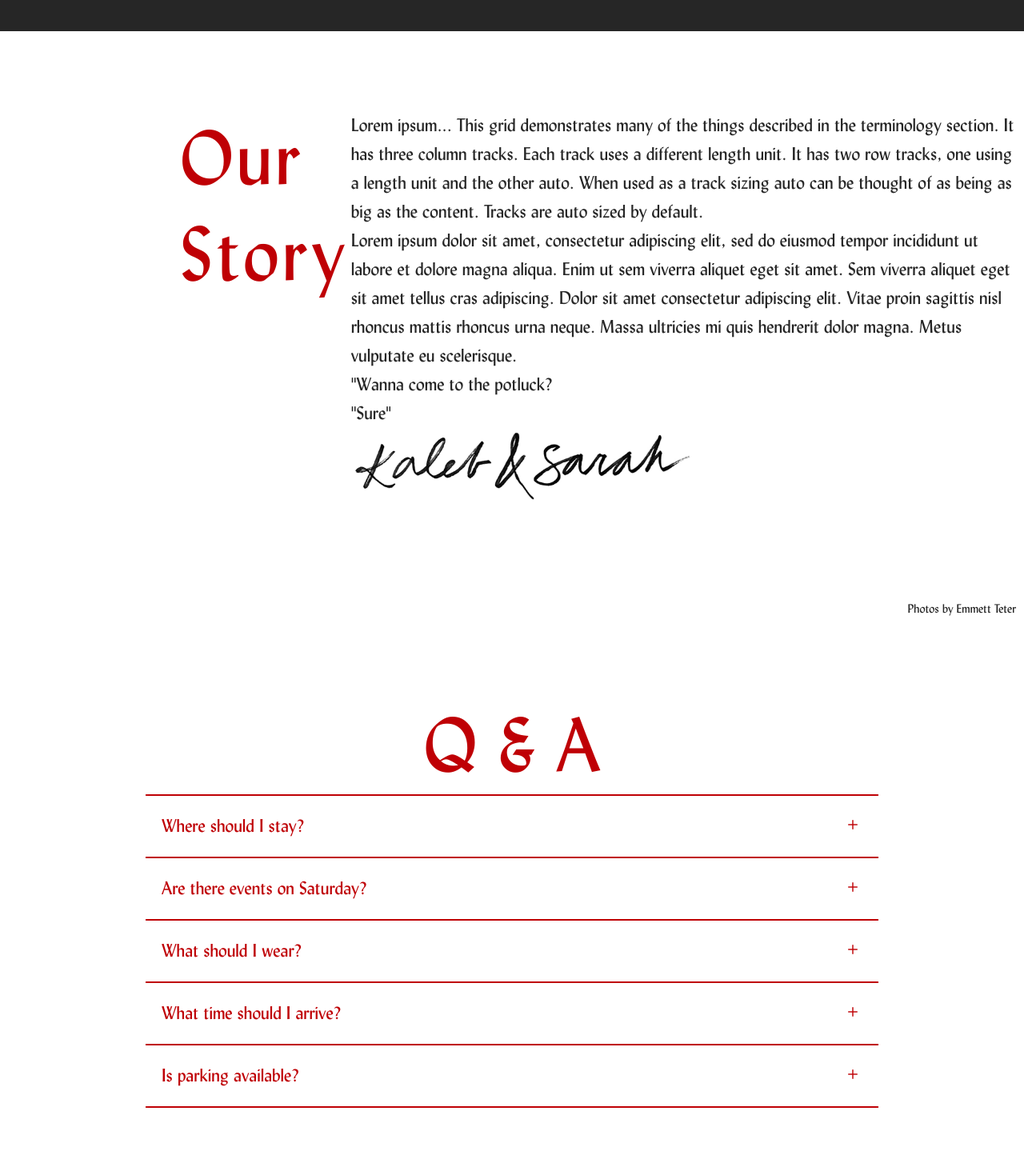
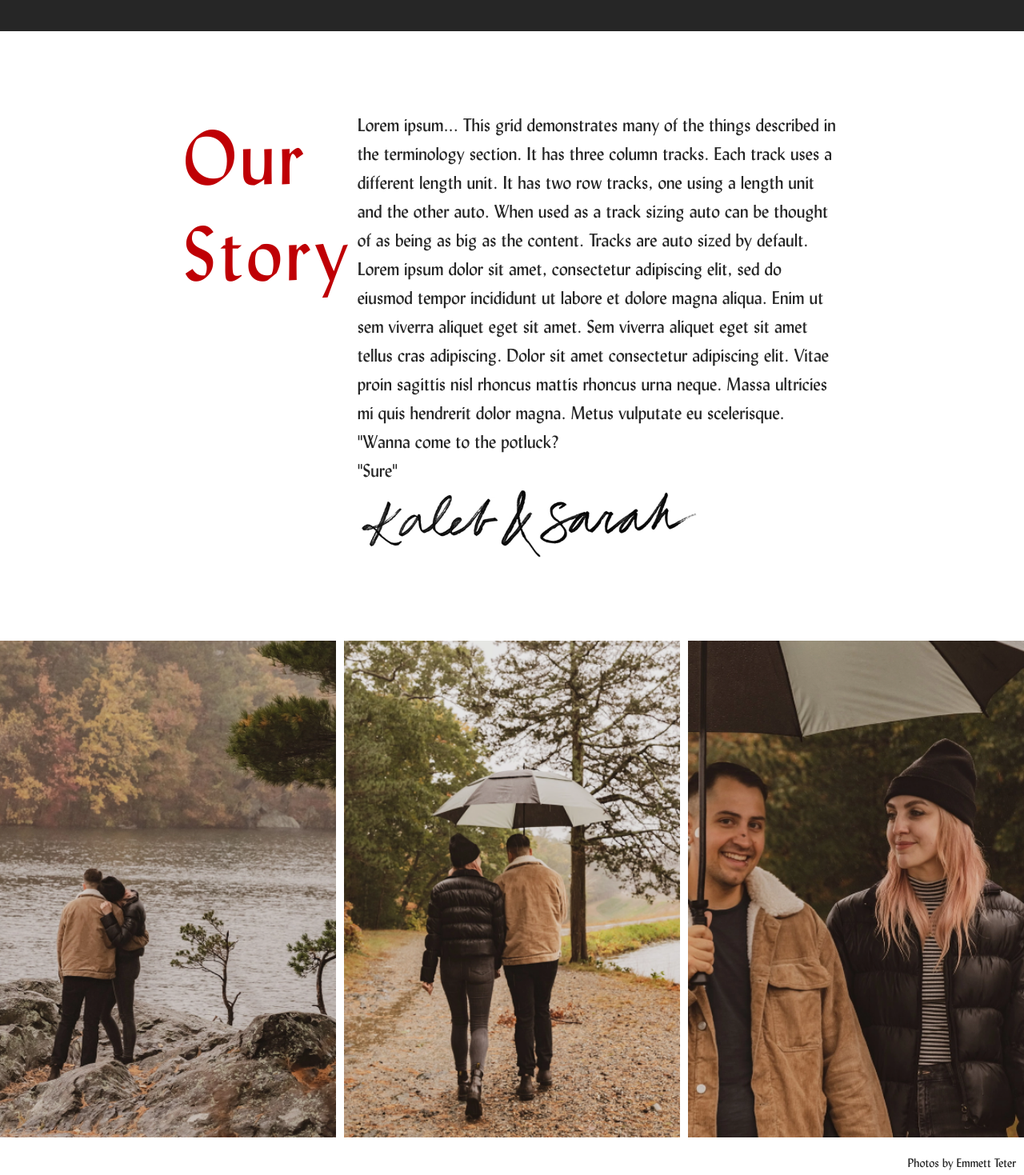
Before and after one commit to kalebingerick/wedding-website, a plain HTML site: page index.html in a window 1280 px wide. Shown: the part 1840-3309 px from the top of the page at 80% size. Drawn offline with nearby package versions, Linux system fonts and the light colour scheme.

Commit message:
Resize the our story section

```diff
--- a/index.html
+++ b/index.html
@@ -80,11 +80,11 @@
 
             <section id="about-us">
                 <div class="container-fluid">
-                    <div class="row">
-                        <header class="col-md-2 offset-md-2 col-sm-2 offset-sm-0">
+                    <div class="row gx-5">
+                        <header class="col-md-3 offset-md-2 col-lg-2">
                             <h1>Our Story</h1>
                         </header>
-                        <div class="col-8">
+                        <div class="col-md-6">
                             <p>Lorem ipsum... This grid demonstrates many of the things described in the terminology section. It has three column tracks. Each track uses a different length unit. It has two row tracks, one using a length unit and the other auto. When used as a track sizing auto can be thought of as being as big as the content. Tracks are auto sized by default.
                             </p>
                             <p>Lorem ipsum dolor sit amet, consectetur adipiscing elit, sed do eiusmod tempor incididunt ut labore et dolore magna aliqua. Enim ut sem viverra aliquet eget sit amet. Sem viverra aliquet eget sit amet tellus cras adipiscing. Dolor sit amet consectetur adipiscing elit. Vitae proin sagittis nisl rhoncus mattis rhoncus urna neque. Massa ultricies mi quis hendrerit dolor magna. Metus vulputate eu scelerisque.</p>
@@ -98,10 +98,10 @@
 
             <section id="gallery">
                 <div>
-                    <!-- <img class="img-fluid" src="/assets/img/IMG_0513_social_Original.png"> -->
+                    <img class="img-fluid" src="/assets/img/IMG_0513_social_Original.png">
                     <!-- <img src="/assets/img/IMG_0567_social_Original.png"> -->
-                    <!-- <img class="img-fluid" src="/assets/img/IMG_0621_social_Original.png"> -->
-                    <!-- <img class="img-fluid" src="/assets/img/IMG_0668_social_Original.png"> -->
+                    <img class="img-fluid" src="/assets/img/IMG_0621_social_Original.png">
+                    <img class="img-fluid" src="/assets/img/IMG_0668_social_Original.png">
                     <!-- <img class="img-fluid" src="/assets/img/IMG_0705_social_Original.png"> -->
                 </div>
                 <p>Photos by Emmett Teter</p>
```
